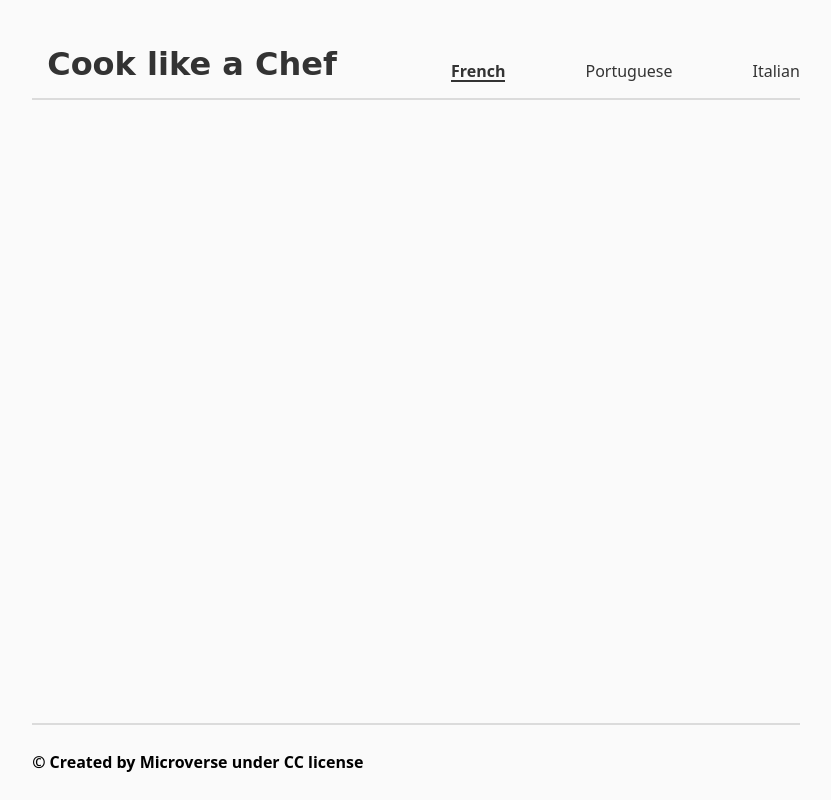
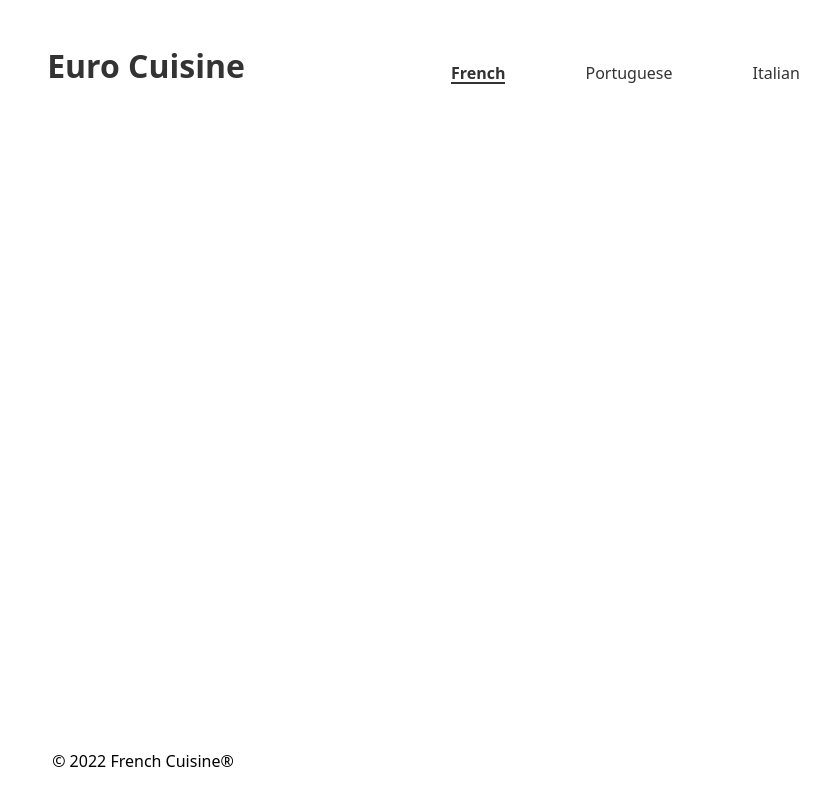
Before and after one commit to fbclh/euro-cuisine, a website built with webpack: page src/index.html in a window 1280 px wide. Shown: the whole page, without its empty margins (224-1055 px from the left). Built offline with nearby package versions, Linux system fonts and the light colour scheme; no server answers.

Commit message:
Edit footer and logo

```diff
--- a/src/index.html
+++ b/src/index.html
@@ -29,7 +29,7 @@
     <div class="container">
       <header>
         <div class="logo">
-          <h1>Cook like a Chef</h1>
+          <h1>Euro Cuisine</h1>
         </div>
         <nav class="nav-bar">
           <ul class="nav-bar-list">
@@ -41,7 +41,7 @@
       </header>
       <main class="container-food-cards"></main>
       <footer>
-        <h4>&copy; Created by Microverse under CC license</h4>
+        <p>© 2022 French Cuisine®</p>
       </footer>
     </div>
   </body>
--- a/src/style.css
+++ b/src/style.css
@@ -1,17 +1,3 @@
-/* @import url('https://fonts.googleapis.com/css2?family=Quicksand:wght@300;400;500;600;700&display=swap'); */
-
-html,
-body {
-  box-sizing: border-box;
-  margin: 0;
-  padding: 0;
-  /* font-family: 'Quicksand', 'Courier New', Courier, monospace; */
-}
-
-body {
-  background: #fafafa;
-}
-
 h5,
 h4 {
   margin: 0;
@@ -48,9 +34,7 @@ header {
   align-items: flex-end;
   justify-content: space-between;
   height: 100px;
-  border-bottom: 2px #dbdbdb solid;
   color: #333;
-  /* background: no-repeat center/100% url('./assets/cookBanner3.jpg'); */
 }
 
 footer {
@@ -58,7 +42,6 @@ footer {
   grid-area: footer;
   align-items: center;
   justify-content: flex-start;
-  border-top: 2px #dbdbdb solid;
 }
 
 main {
@@ -84,7 +67,6 @@ main {
 .logo * {
   margin: 0;
   padding: 10px;
-  font-family: 'Brush Script MT', cursive;
 }
 
 .nav-bar-list {
```
